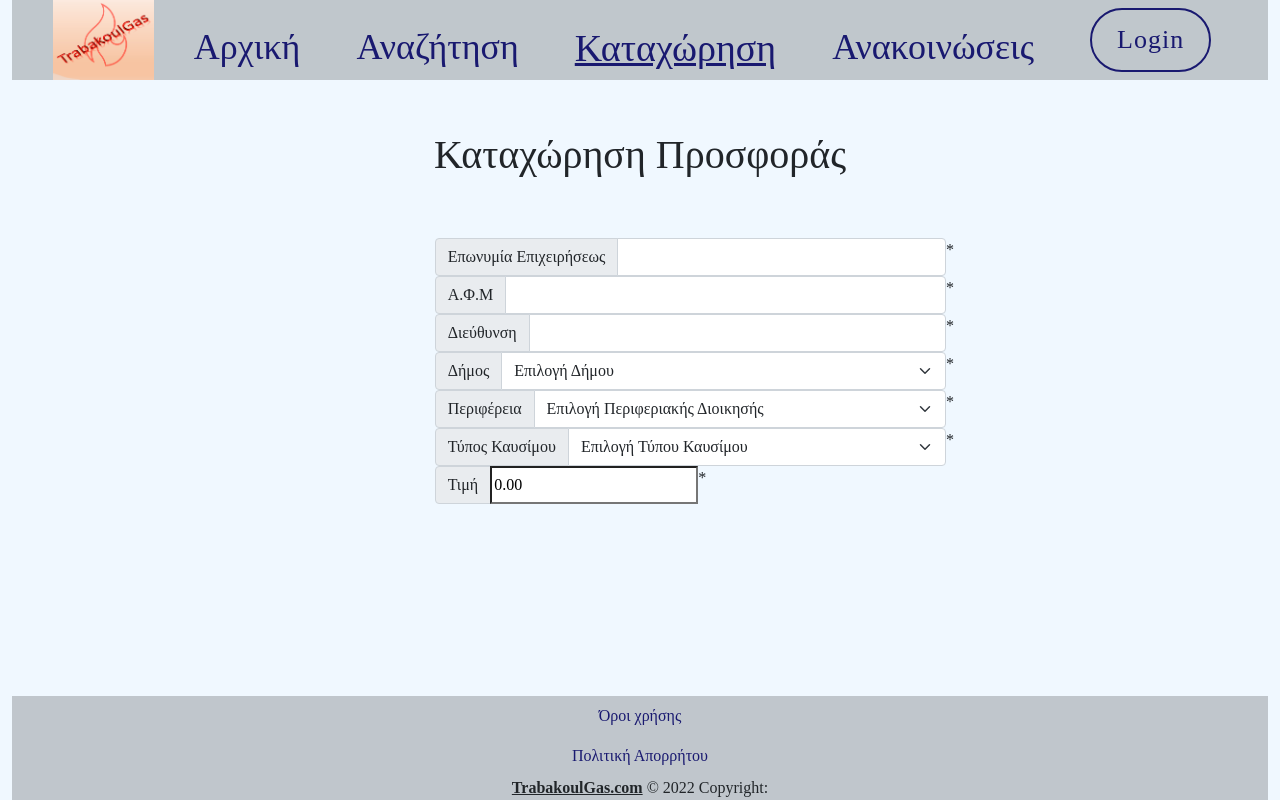
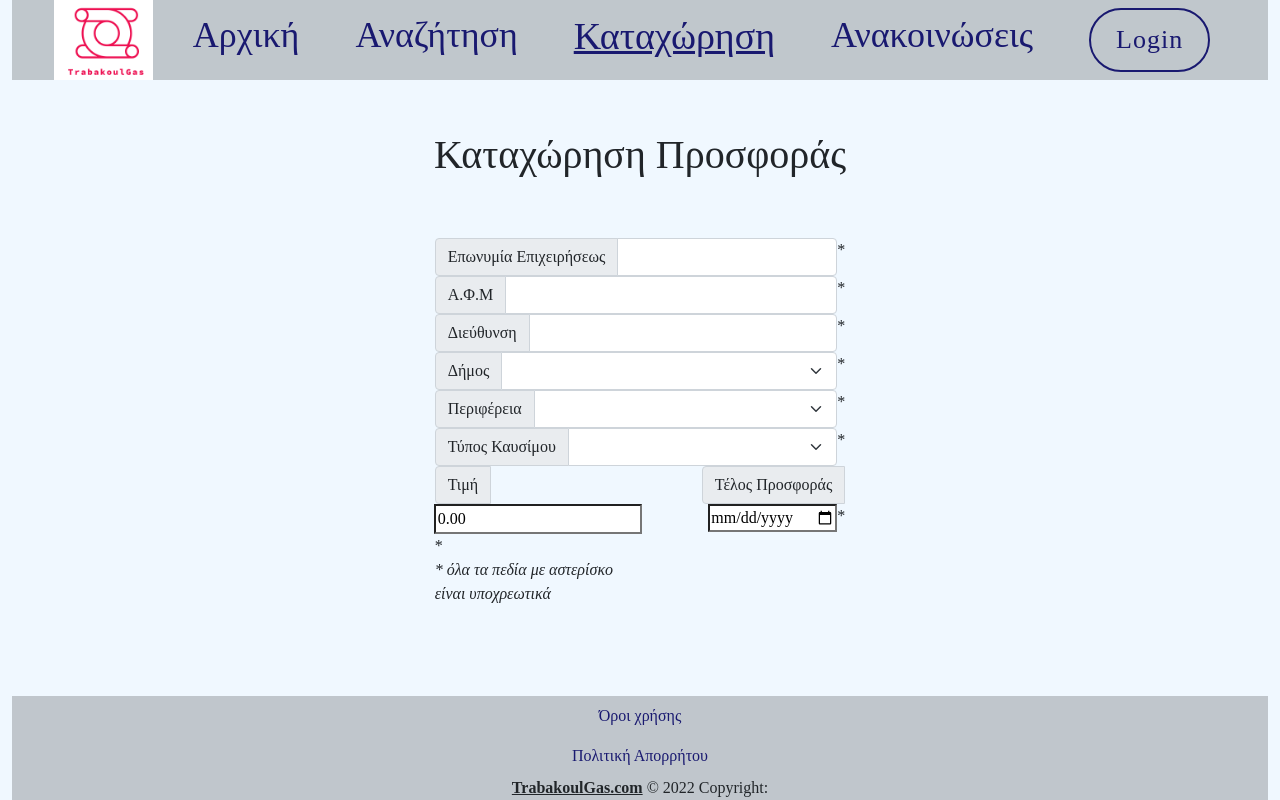
Before and after one commit to georgiosKachrimanis/ergasia_2, a plain HTML site: page offers_registration.html in a window 1280 px wide. Drawn offline with nearby package versions, Linux system fonts and the light colour scheme.

Commit message:
Update 2 offers_registration.html

```diff
--- a/offers_registration.html
+++ b/offers_registration.html
@@ -15,18 +15,18 @@
         <div class="row">
             <div class="col">
                 <a  href=index.html aria-label="TrabakoulGas"><img
-                        src="img/TrabakoulGas.png" style="width:auto; height: 5rem" alt="Company Image"></a>
+                        src="img/logo.png" style="width:auto; height: 5rem" alt="Company Image"></a>
             </div>
-            <div class="col" style="padding-top: 1% " >
+            <div class="col">
                 <a class="nav-link "   href=index.html>Αρχική</a>
             </div>
-            <div class="col" style="padding-top: 1%">
-                <a class="nav-link" href=search_offers.html>Αναζήτηση</a>
+            <div class="col">
+                <a class="nav-link" href=offers_search.html>Αναζήτηση</a>
             </div>
-            <div class="col" style="padding-top: 1%">
+            <div class="col">
                 <a class="nav-link active disabled" href=offers_registration.html>Καταχώρηση</a>
             </div>
-            <div class="col" style="padding-top: 1%">
+            <div class="col">
                 <a class="nav-link" href="announcements.html">Ανακοινώσεις</a>
             </div>
             <div class="col">
@@ -47,10 +47,10 @@
     <div class="row">
         <div class="col-4">
         </div>
-        <div class="col-5">
+        <div class="col-4">
             <div class="input-group mb-6">
                     <span class="input-group-text" id="company_name">Επωνυμία Επιχειρήσεως</span>
-                    <input type="text" class="form-control" aria-label="company_name" aria-describedby="basic-addon1">*
+                    <input type="text" class="form-control" aria-label="company_name" aria-describedby="basic-addon1" required >*
             </div>
         </div>
     </div>
@@ -59,10 +59,10 @@
     <div class="row">
         <div class="col-4">
         </div>
-        <div class="col-5">
+        <div class="col-4">
             <div class="input-group mb-6" >
                 <span class="input-group-text" id="tax_id">Α.Φ.Μ</span>
-                <input type="text" class="form-control" aria-label="tax_id" aria-describedby="basic-addon1">*
+                <input type="text" class="form-control" aria-label="tax_id" aria-describedby="basic-addon1" required minlength="9" maxlength="9">*
             </div>
         </div>
     </div>
@@ -71,10 +71,10 @@
     <div class="row">
         <div class="col-4">
         </div>
-        <div class="col-5">
+        <div class="col-4">
             <div class="input-group mb-6">
                 <span class="input-group-text" id="address">Διεύθυνση</span>
-                <input type="text" class="form-control" aria-label="address" aria-describedby="basic-addon1">*
+                <input type="text" class="form-control" aria-label="address" aria-describedby="basic-addon1" required>*
             </div>
         </div>
     </div>
@@ -83,11 +83,11 @@
     <div class="row">
         <div class="col-4">
         </div>
-        <div class="col-5">
+        <div class="col-4">
             <div class="input-group mb-6">
                 <label class="input-group-text" for="input_municipality">Δήμος</label>
-                <select class="form-select" id="input_municipality">
-                    <option selected>Επιλογή Δήμου</option>
+                <select class="form-select" id="input_municipality" required>
+                    <option selected></option>
                     <option value="1">Αθηναίων</option>
                     <option value="2">Κορίνθου</option>
                     <option value="3">Ζαχάρως</option>
@@ -100,11 +100,11 @@
     <div class="row">
         <div class="col-4">
         </div>
-        <div class="col-5">
+        <div class="col-4">
             <div class="input-group mb-6">
                 <label class="input-group-text" for="input_region">Περιφέρεια</label>
-                <select class="form-select" id="input_region">
-                    <option selected>Επιλογή Περιφεριακής Διοικησής</option>
+                <select class="form-select" id="input_region" required>
+                    <option selected></option>
                     <option value="1">Αττικής</option>
                     <option value="2">Κορινθίας</option>
                     <option value="3">Ηλείας</option>
@@ -117,33 +117,47 @@
     <div class="row">
         <div class="col-4">
         </div>
-        <div class="col-5">
+        <div class="col-4">
             <div class="input-group mb-6">
                 <label class="input-group-text" for="fuel_type">Τύπος Καυσίμου</label>
-                <select class="form-select" id="fuel_type">
-                    <option selected>Επιλογή Τύπου Καυσίμου</option>
+                <select class="form-select" id="fuel_type" required>
+                    <option selected></option>
                     <option value="1">Βενζίνη απλή</option>
                     <option value="2">Βενζίνη Ενισχυμένη</option>
-                    <option value="3">Πετρέλαιο Κίνησεως Απλό</option>
+                    <option value="3">Πετρέλαιο Κινήσεως Απλό</option>
                     <option value="4">Πετρέλαιο Κινήσεως Ενισχυμένο</option>
                     <option value="5">Πετρέλαιο Θέρμανσης</option>
-                    <option value="6">Φυσικό Άεριο</option>
+                    <option value="6">Φυσικό Αέριο</option>
                 </select>*
             </div>
         </div>
+
     </div>
 
-    <!--Price-->
+    <!--Price and discount offer end date-->
     <div class="row">
         <div class="col-4">
         </div>
-        <div class="col-5">
+        <div class="col-2">
             <label class="input-group mb-6">
                 <span class="input-group-text" id="price">Τιμή</span>
-                <input type="number" required name="price" min="0" value="0.00" step=".01">
+                <input type="number" required name="price" min="0" value="0.00" step=".01" >
                     *
             </label>
         </div>
+
+        <div class="col-2" >
+            <label class="input-group mb-6 justify-content-end">
+                <span class="input-group-text align-self-end" id="end_date">Τέλος Προσφοράς</span>
+                <input type="date" name="offer-end"  required>
+                *
+            </label>
+        </div>
+    </div>
+
+    <div class="row">
+        <div class="col-4"></div>
+        <div class="col-2"><i>* όλα τα πεδία με αστερίσκο είναι υποχρεωτικά</i></div>
     </div>
 
 </main>
@@ -161,6 +175,7 @@
     </div>
 </footer>
 
+
 <script src="https://cdn.jsdelivr.net/npm/bootstrap@5.0.2/dist/js/bootstrap.bundle.min.js"
         integrity="sha384-MrcW6ZMFYlzcLA8Nl+NtUVF0sA7MsXsP1UyJoMp4YLEuNSfAP+JcXn/tWtIaxVXM"
         crossorigin="anonymous"></script>
```
Also changed, not shown: announcements.html (+12 -8 lines), index.html (+6 -6 lines), login.html (+2 -2 lines), offers_search.html (renamed from search_offers.html, +6 -6 lines), registration.html (+6 -6 lines), img/TrabakoulGas.png (deleted), img/logo.png (added).
